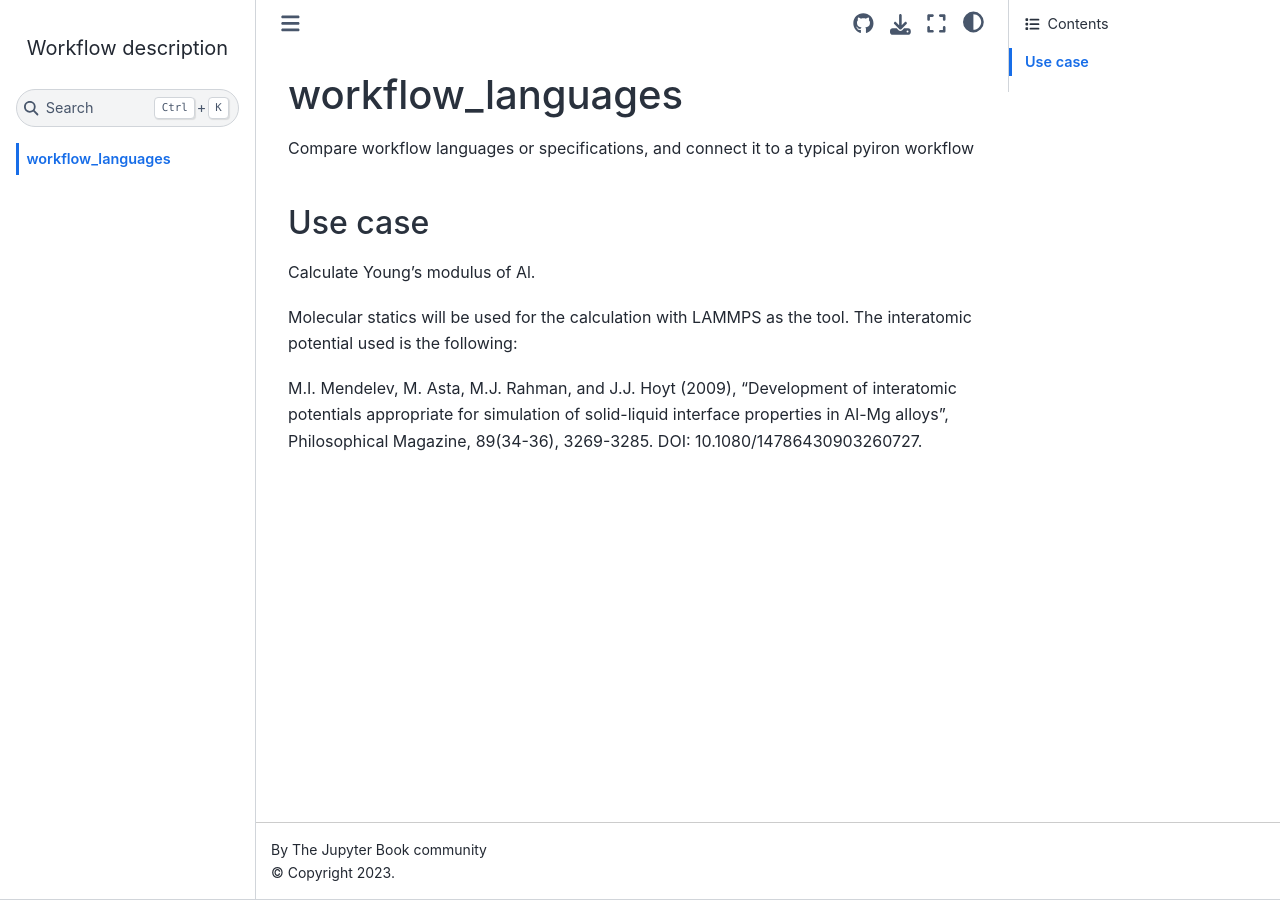
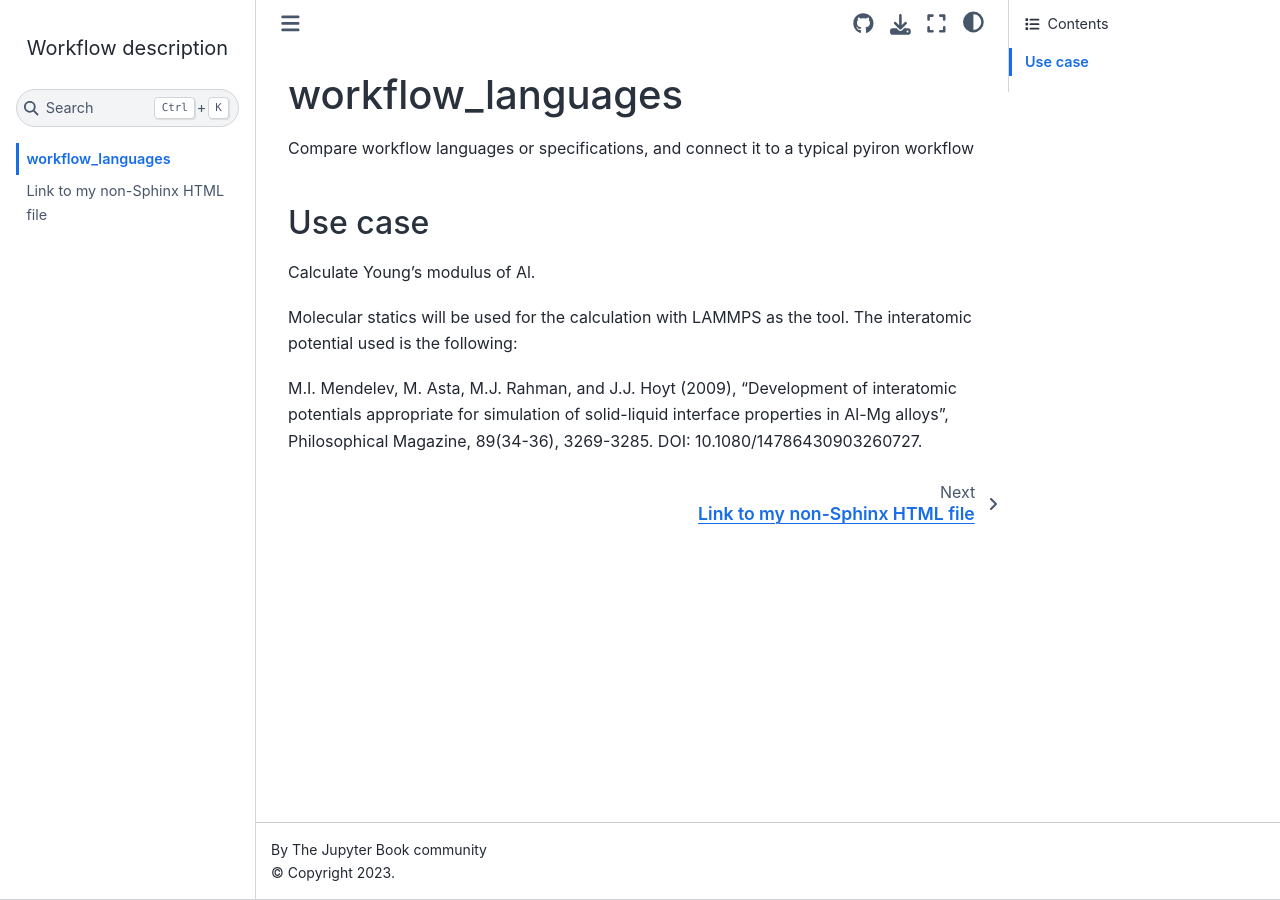
Before and after one commit to FAIR-tools/workflow-description, a Jupyter Book: the page built from README.md, in a window 1280 px wide. Built offline with Jupyter Book 1.0.4 settings and Sphinx 7.4.7 and the Sphinx Book theme 1.1.4, drawn with Linux system fonts in a browser that asks for light colours.

Commit message:
update toc

```diff
--- a/_toc.yml
+++ b/_toc.yml
@@ -1,2 +1,4 @@
 format: jb-book
 root: README
+chapters:
+  - file: nextflow/intro
--- /dev/null
+++ b/nextflow/intro.rst
@@ -0,0 +1,6 @@
+
+Link to my non-Sphinx HTML file
+===============================
+
+To get to my standalone, non-generated HTML file,
+just `click here <../_static/report.html>`_ now!
```
